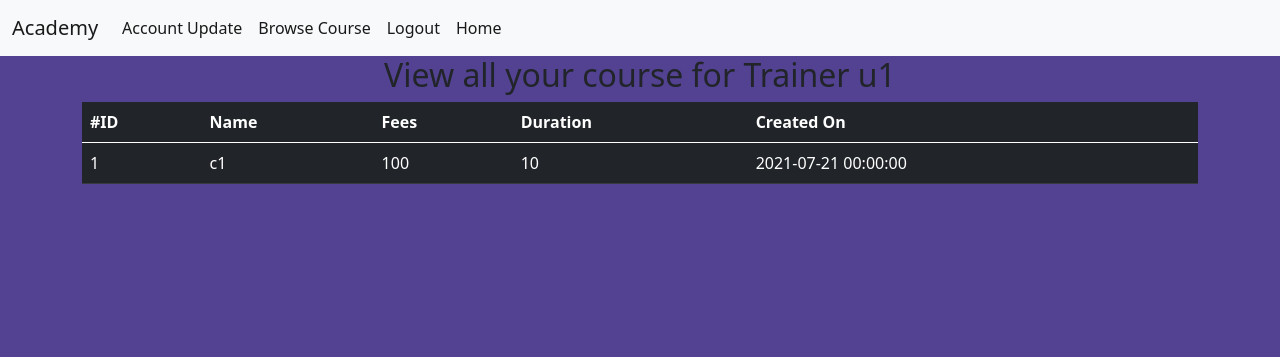
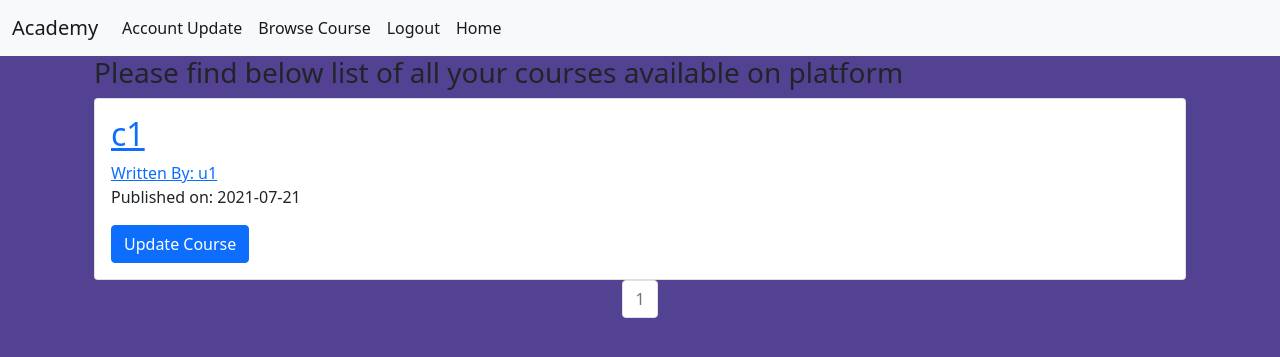
Before and after one commit to satishkr39/Academy_Management, a Flask app: page /view_course in a window 1280 px wide. Shown: the top 357 px of the page. Run offline with Flask 2, Linux system fonts and the light colour scheme; a user stored in the database is signed in; data comes from the database, SQL or seed files in the repository; both versions use the stored data as it was after the commit.

Commit message:
added update course function for trainers

```diff
--- a/project/course/templates/course/view_course.html
+++ b/project/course/templates/course/view_course.html
@@ -21,7 +21,8 @@
     <div class="badge bg-primary text-wrap" style="width: 50rem;">
         <p>{{item}}</p></div>
     {% endfor %}
-
+    <!-- this section will only appears when the trainer navigates from delete page button -->
+    {% if condition %}
     <h2 align="center"> View all your course for Trainer {{ current_user.username }} </h2>
     <table class="table table-dark table-hover">
         <thead>
@@ -45,7 +46,44 @@
         {% endfor %}
         </tbody>
     </table>
-    {% endblock %}
+
+    {% else %}
+
+    <!-- this section will display the course in pagination format -->
+    <div class="container">
+        <h3> Please find below list of all your courses available on platform </h3>
+        {# Go through each blog post #}
+        {% for course in course.items %}
+        <div class="card">
+            <div class="card-body">
+                <h2><a class="card-title" href="#">{{ course.course_name }}</a></h2>
+                <a href="#">Written By: {{ course.course_instructor }}</a>
+                <p>Published on: {{ course.course_created.strftime('%Y-%m-%d') }}</p>
+                <a href="{{ url_for('course.update_course', course_id=course.course_id) }}" class="btn btn-primary">Update Course</a>
+            </div>
+        </div>
+        {% endfor %}
+
+        <!-- Page number footer -->
+        <nav aria-label="Page navigation example">
+            <ul class="pagination justify-content-center">
+                {% for page_num in course.iter_pages(left_edge=1, right_edge=1, left_current=1, right_current=2) %}
+                {% if course.page == page_num %}
+                <li class="page-item disabled">
+                    <a class="page-link" href="{{ url_for('course.view_course', page=page_num) }}">{{ page_num }}</a>
+                </li>
+                {% else %}
+                <li class="page-item"><a class="page-link" href="{{ url_for('course.view_course', page=page_num) }}">{{ page_num
+                    }}</a></li>
+                {% endif %}
+                {% endfor %}
+            </ul>
+        </nav>
+
+        {% endif %}
+        {% endblock %}
+
+    </div>
 </div>
 </body>
 </html>
--- a/project/course/views.py
+++ b/project/course/views.py
@@ -1,12 +1,12 @@
-from project.course.forms import AddCourseForm, DeleteCourseForm
+from project.course.forms import AddCourseForm, DeleteCourseForm, UpdateCourseForm
 from project import db, app
-from flask import render_template, url_for, redirect, Blueprint, abort, session, flash
+from flask import render_template, url_for, redirect, Blueprint, abort, session, flash, request
 from flask_login import login_required, login_user, logout_user, current_user
 from project.models import Course, User
 
 course_blueprint = Blueprint('course', __name__, template_folder='templates/course')
 
-
+# Add New course by trainer
 @course_blueprint.route('/add_course', methods=['POST', 'GET'])
 @login_required
 def add_course():
@@ -45,6 +45,7 @@ def delete_course():
             course_id = form.course_id.data
             print("THe ID got to be delted is : ", course_id)
             course_to_delete = Course.query.filter_by(course_id=course_id).first()
+            # if the user enter invalid course id then dispaly error message and render the same page again
             if course_to_delete is None:
                 flash("No course found to be deleted")
                 return render_template('view_course.html', form=form, course=all_course, condition=session['condition'])
@@ -59,8 +60,31 @@ def delete_course():
         abort(403)
 
 
-# update course
-# @course_blueprint.route('/update/<course_id:int>')
+# update course : A trainer can update course_name, course_fee, course_duration
+@course_blueprint.route('/update/<course_id>', methods=['GET', 'POST'])
+@login_required
+def update_course(course_id):
+    print("Inside Upate Course Method and course id is ", course_id)
+    # this to get the updates from html form
+    update_form = UpdateCourseForm()
+    course_details = Course.query.filter_by(course_id=course_id).first()  # get course details by using its ID
+    if update_form.validate_on_submit():
+        print("Inside IF Statement")
+        course_details.course_name = update_form.course_name.data
+        course_details.course_fee = update_form.course_fee.data
+        course_details.course_duration = update_form.course_duration.data
+        print("COurse New Details are :")
+        db.session.commit()  # update doesn't require to add before committing
+        return "Update in Else"
+    elif request.method == 'GET':
+        print("Inside ELSE Statement")
+        # this is to fill the form when the user opens it for updating
+        update_form.course_name.data = course_details.course_name  # pre-fill the course_name
+        update_form.course_fee.data = course_details.course_fee  # pre-fill the course fee
+        update_form.course_duration.data = course_details.course_duration  # pre-fill the course duration
+        return  render_template('update_course.html', form=update_form)
+
+
 
 # view all course and will be filtered by trainer
 @course_blueprint.route('/view_course')
@@ -68,9 +92,11 @@ def delete_course():
 def view_course():
     session['condition'] = False
     if current_user.is_authenticated:
-        print("Inside view course auth")
-        all_course = Course.query.filter_by(course_instructor=current_user.username).all()
-        print(all_course)
+        page = request.args.get('page', 1, type=int)
+        all_course = Course.query.filter_by(course_instructor=current_user.username).order_by(Course.course_created.desc()).paginate(page=page, per_page=3)
+        '''for page_num in all_course.iter_pages(left_edge=1, right_edge=1, left_current=1, right_current=2):
+            print("Iter Pages: ", page_num)
+        print("All course Page: ", all_course.page)'''  # since all course is pagination object, so page attribute got appended to it
         return render_template('view_course.html', course=all_course)
     else:
         return redirect(url_for('error.error_403'))
```
Also changed, not shown: project/course/forms.py (+7 -0 lines), project/course/templates/course/update_course.html (+14 -2 lines), project/data.sqlite.
